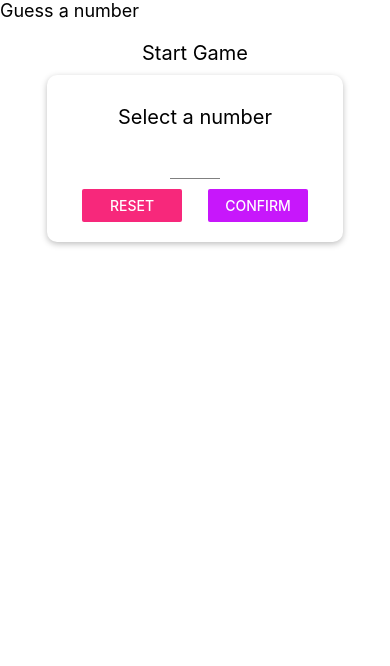
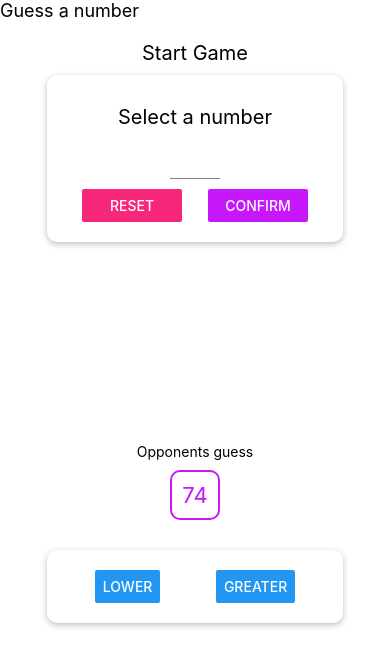
Before and after one commit to jumper2210/guess_a_number, a React Native app: screen / in a window 390 px wide. Shown: the top 666 px of the page. Built offline with nearby package versions, Linux system fonts and the light colour scheme.

Commit message:
Funcionalities: Random Number Generation, switching beetwen multiple screens - done!

```diff
--- a/App.js
+++ b/App.js
@@ -1,12 +1,25 @@
-import React from "react";
+import React, { useState } from "react";
 import { StyleSheet, Text, View } from "react-native";
 import Header from "./components/Header";
 import StartGameScreen from "./screens/StartGameScreen";
+import GameScreen from "./screens/GameScreen";
 export default function App() {
+  const [userNumber, setUserNumber] = useState();
+
+  const startGameHandler = selectedNumber => {
+    setUserNumber(selectedNumber);
+  };
+
+  let content = <StartGameScreen onStartGame={startGameHandler} />;
+
+  if (userNumber) {
+    content = <GameScreen userChoice={userNumber} />;
+  }
   return (
     <View style={styles.screen}>
       <Header title="Guess a number" />
-      <StartGameScreen />
+      {content}
+      <GameScreen />
     </View>
   );
 }
--- /dev/null
+++ b/components/NumberContainer.js
@@ -0,0 +1,27 @@
+import React from "react";
+import { View, StyleSheet, Text } from "react-native";
+import Colors from "../constants/colors";
+
+const NumberContainer = props => {
+  return (
+    <View style={styles.container}>
+      <Text style={styles.number}>{props.children}</Text>
+    </View>
+  );
+};
+const styles = StyleSheet.create({
+  container: {
+    borderWidth: 2,
+    borderColor: Colors.accent,
+    padding: 10,
+    borderRadius: 10,
+    marginVertical: 10,
+    justifyContent: "center",
+    alignItems: "center"
+  },
+  number: {
+    color: Colors.accent,
+    fontSize: 22
+  }
+});
+export default NumberContainer;
--- /dev/null
+++ b/screens/GameScreen.js
@@ -0,0 +1,75 @@
+import React, { useState, useRef } from "react";
+import { View, StyleSheet, Text, Button, Alert } from "react-native";
+import NumberContainer from "../components/NumberContainer";
+import Card from "../components/Card";
+const generateRandomBetween = (min, max, exclude) => {
+  min = Math.ceil(min);
+  max = Math.floor(max);
+  const rndNum = Math.floor(Math.random() * (max - min)) + min;
+  if (rndNum === exclude) {
+    return generateRandomBetween(min, max, exclude);
+  } else {
+    return rndNum;
+  }
+};
+
+const GameScreen = props => {
+  const [currentGuess, setCurrentGuess] = useState(
+    generateRandomBetween(1, 100, props.userChoice)
+  );
+
+  const currentLow = useRef(1);
+  const currentHigh = useRef(100);
+
+  const nextGuessHandler = direction => {
+    if (
+      (direction === "lower" && currentGuess < props.userChoice) ||
+      (direction === "greater" && currentGuess > props.userChoice)
+    ) {
+      Alert.alert("Don't lie!", "You know that this is wrong ... :)", [
+        { text: "Sorry!", style: "cancel" }
+      ]);
+
+      return;
+    }
+    if (direction === "lower") {
+      currentHigh.current = currentGuess;
+    } else {
+      currentLow.current = currentGuess;
+    }
+    const nextNumber = generateRandomBetween(
+      currentLow.current,
+      currentHigh.current
+    );
+    setCurrentGuess(nextNumber);
+  };
+
+  return (
+    <View style={styles.screen}>
+      <Text>Opponents guess</Text>
+      <NumberContainer>{currentGuess}</NumberContainer>
+      <Card style={styles.btnContainer}>
+        <Button title="Lower" onPress={nextGuessHandler.bind(this, "lower")} />
+        <Button
+          title="Greater"
+          onPress={nextGuessHandler.bind(this, "greater")}
+        />
+      </Card>
+    </View>
+  );
+};
+const styles = StyleSheet.create({
+  screen: {
+    flex: 1,
+    padding: 10,
+    alignItems: "center"
+  },
+  btnContainer: {
+    flexDirection: "row",
+    justifyContent: "space-around",
+    marginTop: 20,
+    width: 300,
+    maxWidth: "80%"
+  }
+});
+export default GameScreen;
--- a/screens/StartGameScreen.js
+++ b/screens/StartGameScreen.js
@@ -6,11 +6,14 @@ import {
   TextInput,
   Button,
   TouchableWithoutFeedback,
-  Keyboard
+  Keyboard,
+  Alert
 } from "react-native";
 import Card from "../components/Card";
 import colors from "../constants/colors";
 import Input from "../components/Input";
+import NumberContainer from "../components/NumberContainer";
+
 const StartGameScreen = props => {
   const [enteredValue, setEnteredValue] = useState("");
   const [confirmed, setConfirmed] = useState(false);
@@ -26,16 +29,32 @@ const StartGameScreen = props => {
 
   const confirmInputHandler = () => {
     const chosenNumber = parseInt(enteredValue);
-    if (chosenNumber === NaN || chosenNumber <= 0 || chosenNumber > 99) {
+    if (isNaN(chosenNumber) || NaN || chosenNumber <= 0 || chosenNumber > 99) {
+      Alert.alert(
+        "Invalid number !",
+        "Number has to be a number between 1 and 99",
+        [{ text: "Okay", style: "destructive", onPress: resetInputHandler }]
+      );
       return;
     }
     setConfirmed(true);
     setSelectedNumber(chosenNumber);
     setEnteredValue("");
+    Keyboard.dismiss();
   };
+
   let confirmedOutput;
   if (confirmed) {
-    confirmedOutput = <Text>Chosen number: {SelectedNumber}</Text>;
+    confirmedOutput = (
+      <Card style={styles.summaryContainer}>
+        <Text>You selected</Text>
+        <NumberContainer>{selectedNumber}</NumberContainer>
+        <Button
+          title="Start Game"
+          onPress={() => props.onStartGame(selectedNumber)}
+        />
+      </Card>
+    );
   }
 
   return (
@@ -80,7 +99,6 @@ const StartGameScreen = props => {
     </TouchableWithoutFeedback>
   );
 };
-
 const styles = StyleSheet.create({
   screen: {
     flex: 1,
@@ -108,6 +126,10 @@ const styles = StyleSheet.create({
   input: {
     width: 50,
     textAlign: "center"
+  },
+  summaryContainer: {
+    marginTop: 10,
+    alignItems: "center"
   }
 });
 
```
